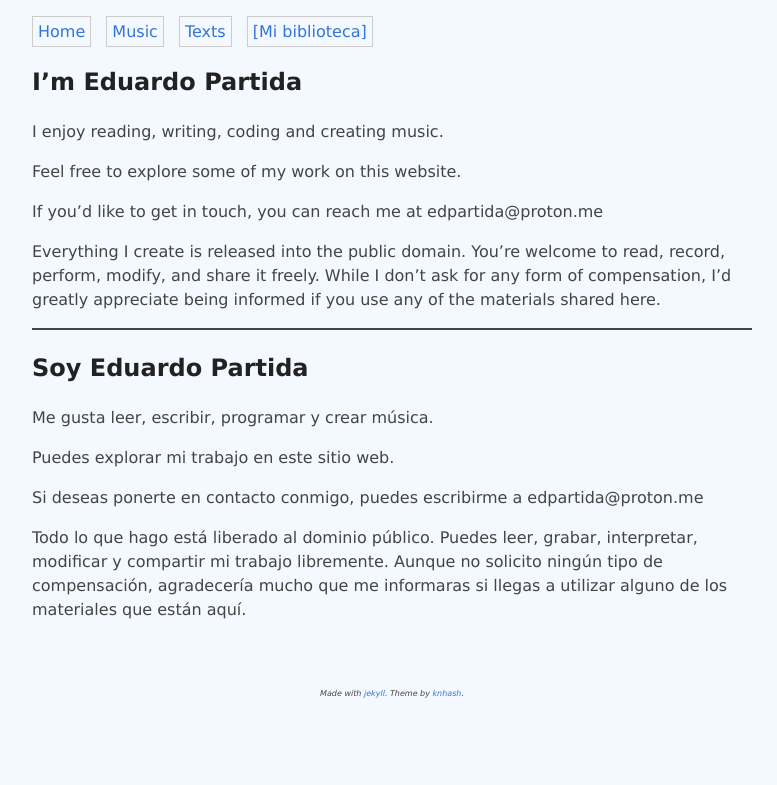
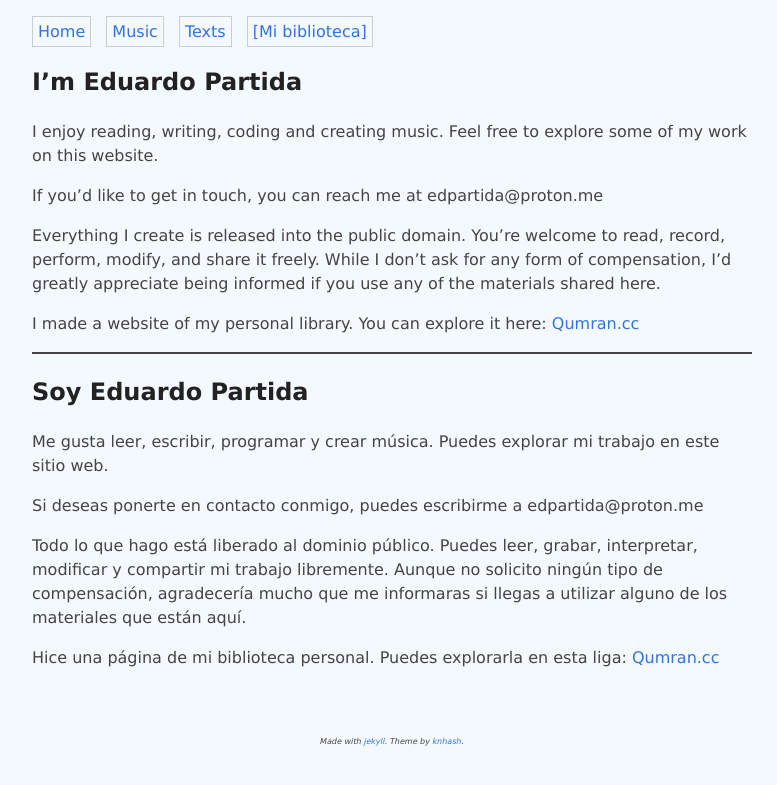
Before and after one commit to jesarx/edpartida, a Jekyll site: the page built from index.md, in a window 1280 px wide. Shown: the top 785 px of the page, without its empty margins (248-1025 px from the left). Built offline with Jekyll 4.4.1, drawn with Linux system fonts in a browser that asks for light colours.

```diff
--- a/_includes/header.html
+++ b/_includes/header.html
@@ -10,7 +10,11 @@
         <a href="{{ site.url }}{{ link[1] }}">{{ link[0] }}</a>
     {% endfor %}
     -->
-    {% for link in site.special_links %}
+
+
+        {% for link in site.special_links %}
+        {% unless link[0] == "Search" %}
             <a href="{{ link[1] }}">[{{ link[0] }}]</a>
+        {% endunless %}
     {% endfor %}
 </nav>
--- a/index.md
+++ b/index.md
@@ -6,22 +6,22 @@ title: Hola
 
 ## I'm Eduardo Partida
 
-I enjoy reading, writing, coding and creating music.
-
-Feel free to explore some of my work on this website.
+I enjoy reading, writing, coding and creating music. Feel free to explore some of my work on this website.
 
 If you'd like to get in touch, you can reach me at edpartida@proton.me
 
 Everything I create is released into the public domain. You're welcome to read, record, perform, modify, and share it freely. While I don't ask for any form of compensation, I'd greatly appreciate being informed if you use any of the materials shared here.
 
+I made a website of my personal library. You can explore it here: [Qumran.cc](https://qumran.cc)
+
 ***
 
 ## Soy Eduardo Partida
 
-Me gusta leer, escribir, programar y crear música.
-
-Puedes explorar mi trabajo en este sitio web.
+Me gusta leer, escribir, programar y crear música. Puedes explorar mi trabajo en este sitio web.
 
 Si deseas ponerte en contacto conmigo, puedes escribirme a edpartida@proton.me
 
 Todo lo que hago está liberado al dominio público. Puedes leer, grabar, interpretar, modificar y compartir mi trabajo libremente. Aunque no solicito ningún tipo de compensación, agradecería mucho que me informaras si llegas a utilizar alguno de los materiales que están aquí.
+
+Hice una página de mi biblioteca personal. Puedes explorarla en esta liga: [Qumran.cc](https://qumran.cc)
```
Also changed, not shown: _posts/2019-01-01-Verbo.md (+8 -2 lines).
